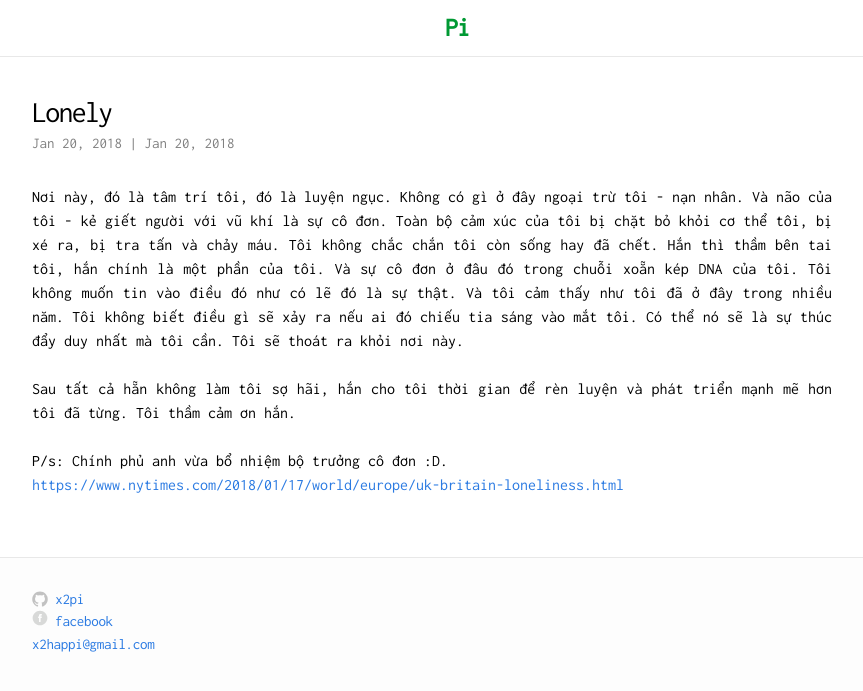
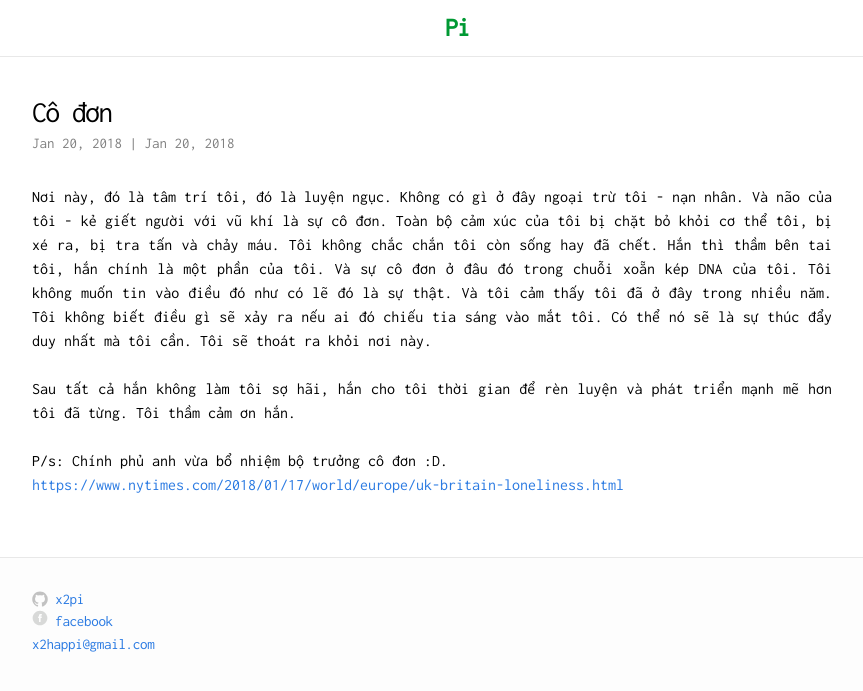
Before and after one commit to x2pi/x2pi.github.io, a Jekyll site: the page built from _posts/2018-01-20-lonely.md, in a window 1280 px wide. Shown: the top 691 px of the page, without its empty margins (208-1071 px from the left). Built offline with Jekyll 4.4.1, drawn with Linux system fonts in a browser that asks for light colours.

Commit message:
edit  post lonely

```diff
--- a/_posts/2018-01-20-lonely.md
+++ b/_posts/2018-01-20-lonely.md
@@ -1,14 +1,14 @@
 ---
 layout: post
 creationdate:  2018-01-20 00:00:00 +0700
-title: "Lonely"
+title: "Cô đơn"
 date:   2018-01-20 00:00:01 +0700
-tags: [lonely, feelings]
+tags: [lonely, feelings, đạo văn]
 ---
 
-Nơi này, đó là tâm trí tôi, đó là luyện ngục. Không có gì ở đây ngoại trừ tôi - nạn nhân. Và não của tôi - kẻ giết người với vũ khí là sự cô đơn. Toàn bộ cảm xúc của tôi bị chặt bỏ khỏi cơ thể tôi, bị xé ra, bị tra tấn và chảy máu. Tôi không chắc chắn tôi còn sống hay đã chết. Hắn thì thầm bên tai tôi, hắn chính là một phần của tôi. Và sự cô đơn ở đâu đó trong chuỗi xoẵn kép DNA của tôi. Tôi không muốn tin vào điều đó như có lẽ đó là sự thật. Và tôi cảm thấy như tôi đã ở đây trong nhiều năm. Tôi không biết điều gì sẽ xảy ra nếu ai đó chiếu tia sáng vào mắt tôi. Có thể nó sẽ là sự thúc đẩy duy nhất mà tôi cần. Tôi sẽ thoát ra khỏi nơi này.
+Nơi này, đó là tâm trí tôi, đó là luyện ngục. Không có gì ở đây ngoại trừ tôi - nạn nhân. Và não của tôi - kẻ giết người với vũ khí là sự cô đơn. Toàn bộ cảm xúc của tôi bị chặt bỏ khỏi cơ thể tôi, bị xé ra, bị tra tấn và chảy máu. Tôi không chắc chắn tôi còn sống hay đã chết. Hắn thì thầm bên tai tôi, hắn chính là một phần của tôi. Và sự cô đơn ở đâu đó trong chuỗi xoẵn kép DNA của tôi. Tôi không muốn tin vào điều đó như có lẽ đó là sự thật. Và tôi cảm thấy tôi đã ở đây trong nhiều năm. Tôi không biết điều gì sẽ xảy ra nếu ai đó chiếu tia sáng vào mắt tôi. Có thể nó sẽ là sự thúc đẩy duy nhất mà tôi cần. Tôi sẽ thoát ra khỏi nơi này.
 <br/><br/>
-Sau tất cả hẵn không làm tôi sợ hãi, hắn cho tôi thời gian để rèn luyện và phát triển mạnh mẽ hơn tôi đã từng. Tôi thầm cảm ơn hắn.
+Sau tất cả hắn không làm tôi sợ hãi, hắn cho tôi thời gian để rèn luyện và phát triển mạnh mẽ hơn tôi đã từng. Tôi thầm cảm ơn hắn.
 <br/><br/>
 P/s: Chính phủ anh vừa bổ nhiệm bộ trưởng cô đơn :D.
 
```
